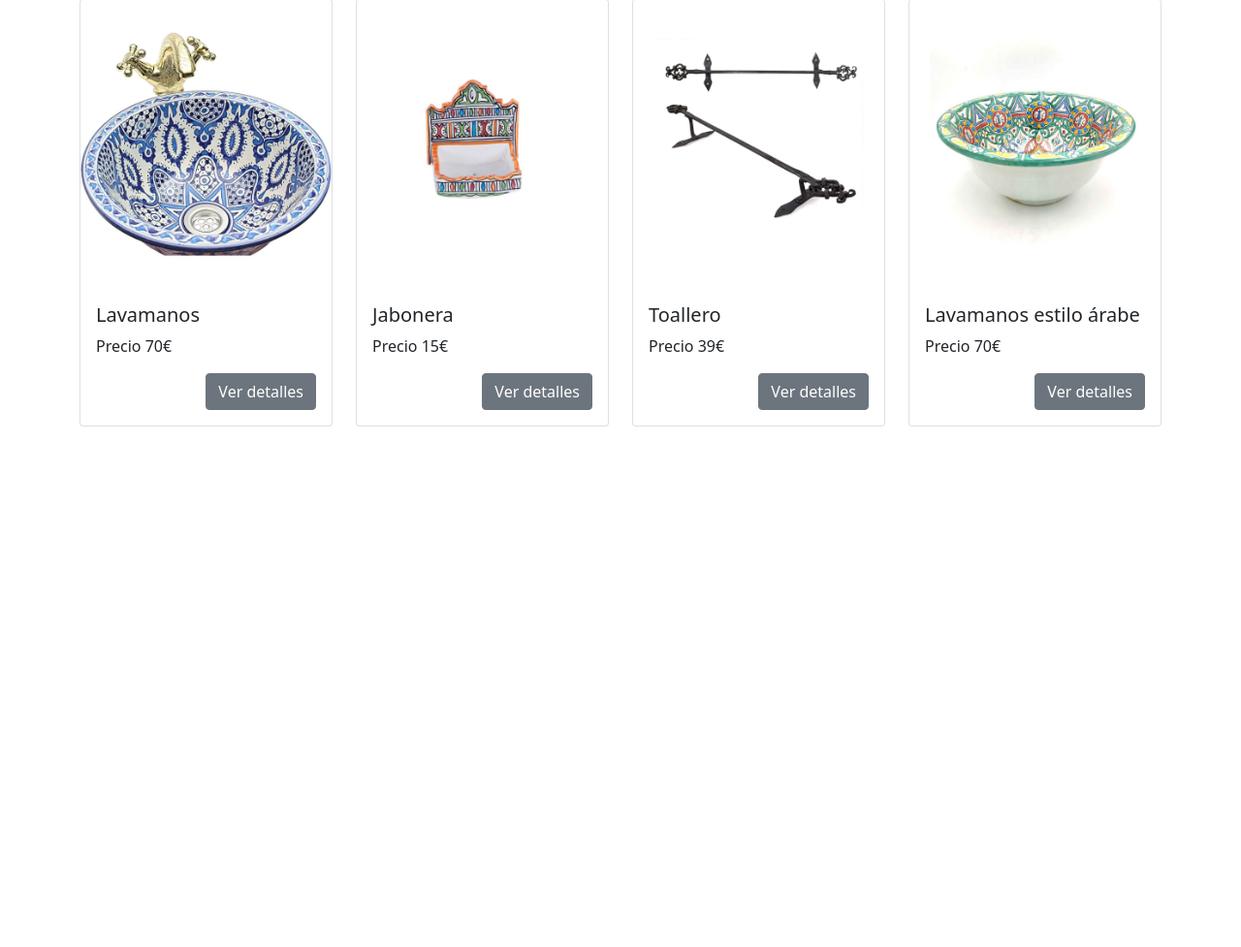
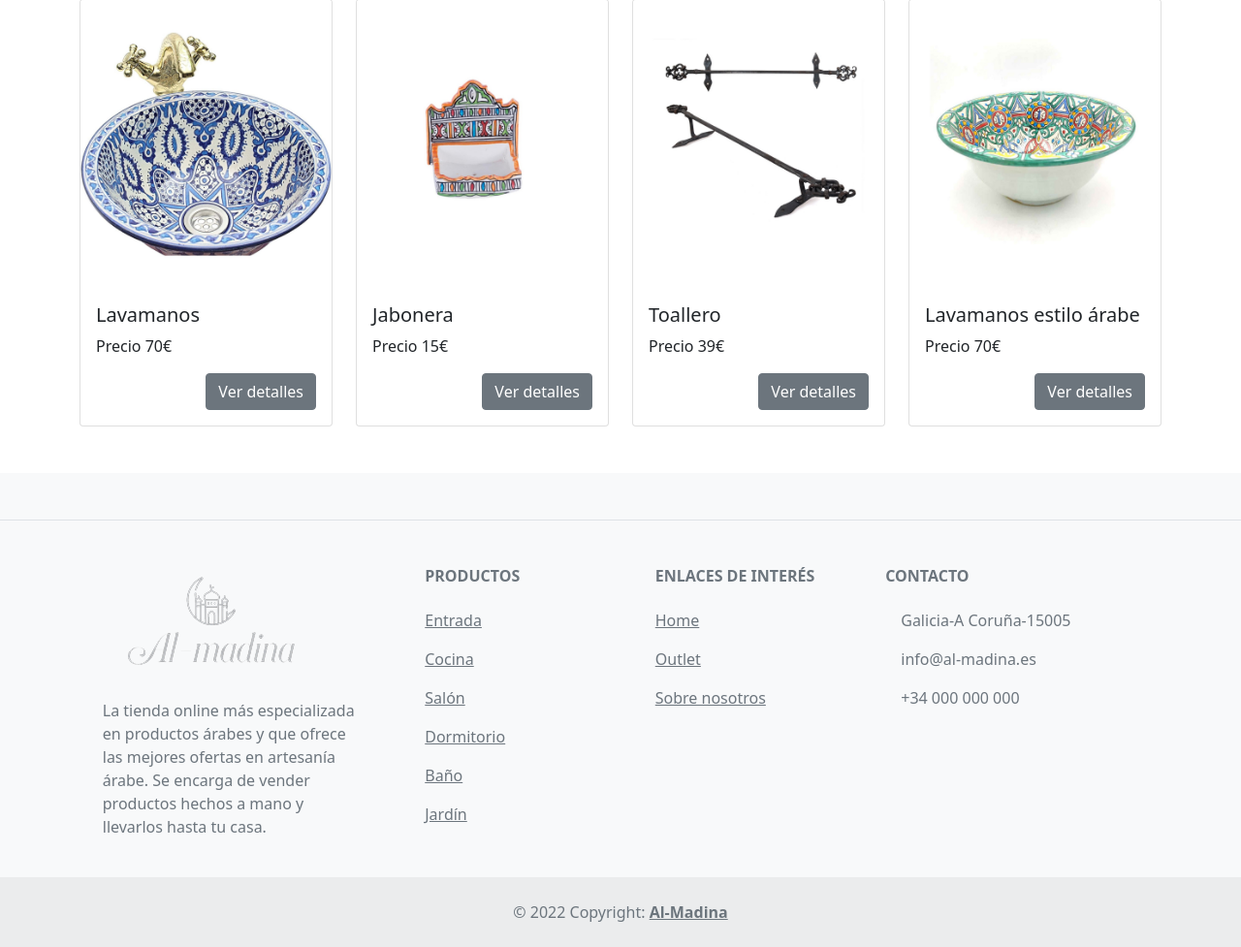
Before and after one commit to Ismaeil1191/miProyecto, a PHP site: the page made by baño.php in a window 1280 px wide. Shown: the part 257-1234 px from the top of the page at 97% size. Before the commit the page ends 697 px from the top, so only its background shows below. Run offline with PHP 8.4, Linux system fonts and the light colour scheme; data comes from the database, SQL or seed files in the repository.

Commit message:
Nueva modificación

```diff
--- a/baño.php
+++ b/baño.php
@@ -40,5 +40,79 @@ if($res->num_rows>0){
 			<?php endforeach; ?>
 		</div>
 	</div>
+
+	<footer class="text-center text-lg-start bg-light text-muted">
+		<section class="d-flex justify-content-center justify-content-lg-between p-4 border-bottom">
+
+		</section>
+		<section class="">
+			<div class="container text-center text-md-start mt-5">
+				<div class="row mt-3">
+
+					<div class="col-md-3 col-lg-4 col-xl-3 mx-auto mb-4">
+
+						<h6 class="text-uppercase fw-bold mb-4">
+							<i class="fas fa-gem me-3"></i><img src="images/logo1.png">
+						</h6>
+						<p>
+							La tienda online más especializada en productos árabes y que ofrece las mejores ofertas en artesanía árabe. Se encarga de vender productos hechos a mano y llevarlos hasta tu casa.
+						</p>
+					</div>
+
+					<div class="col-md-2 col-lg-2 col-xl-2 mx-auto mb-4">
+						<h6 class="text-uppercase fw-bold mb-4">
+							Productos
+						</h6>
+						<p>
+							<a href="index.php" class="text-reset">Entrada</a>
+						</p>
+						<p>
+							<a href="cocina.php" class="text-reset">Cocina</a>
+						</p>
+						<p>
+							<a href="salon.php" class="text-reset">Salón</a>
+						</p>
+						<p>
+							<a href="dormitorio.php" class="text-reset">Dormitorio</a>
+						</p>
+						<p>
+							<a href="baño.php" class="text-reset">Baño</a>
+						</p>
+						<p>
+							<a href="jardin.php" class="text-reset">Jardín</a>
+						</p>
+					</div>
+					<div class="col-md-3 col-lg-2 col-xl-2 mx-auto mb-4">
+						<h6 class="text-uppercase fw-bold mb-4">
+							Enlaces de interés
+						</h6>
+						<p>
+							<a href="home.php" class="text-reset">Home</a>
+						</p>
+						<p>
+							<a href="outlet.php" class="text-reset">Outlet</a>
+						</p>
+						<p>
+							<a href="#" class="text-reset">Sobre nosotros</a>
+						</p>
+					</div>
+					<div class="col-md-4 col-lg-3 col-xl-3 mx-auto mb-md-0 mb-4">
+
+						<h6 class="text-uppercase fw-bold mb-4">Contacto</h6>
+						<p><i class="fas fa-home me-3"></i>Galicia-A Coruña-15005</p>
+						<p>
+							<i class="fas fa-envelope me-3"></i>
+							info@al-madina.es
+						</p>
+						<p><i class="fas fa-phone me-3"></i> +34 000 000 000</p>
+					</div>
+				</div>
+			</div>
+		</section>
+		<div class="text-center p-4" style="background-color: rgba(0, 0, 0, 0.05);">
+			© 2022 Copyright:
+			<a class="text-reset fw-bold" href="home.php">Al-Madina</a>
+		</div>
+	</footer>
 </body>
 </html>
```
